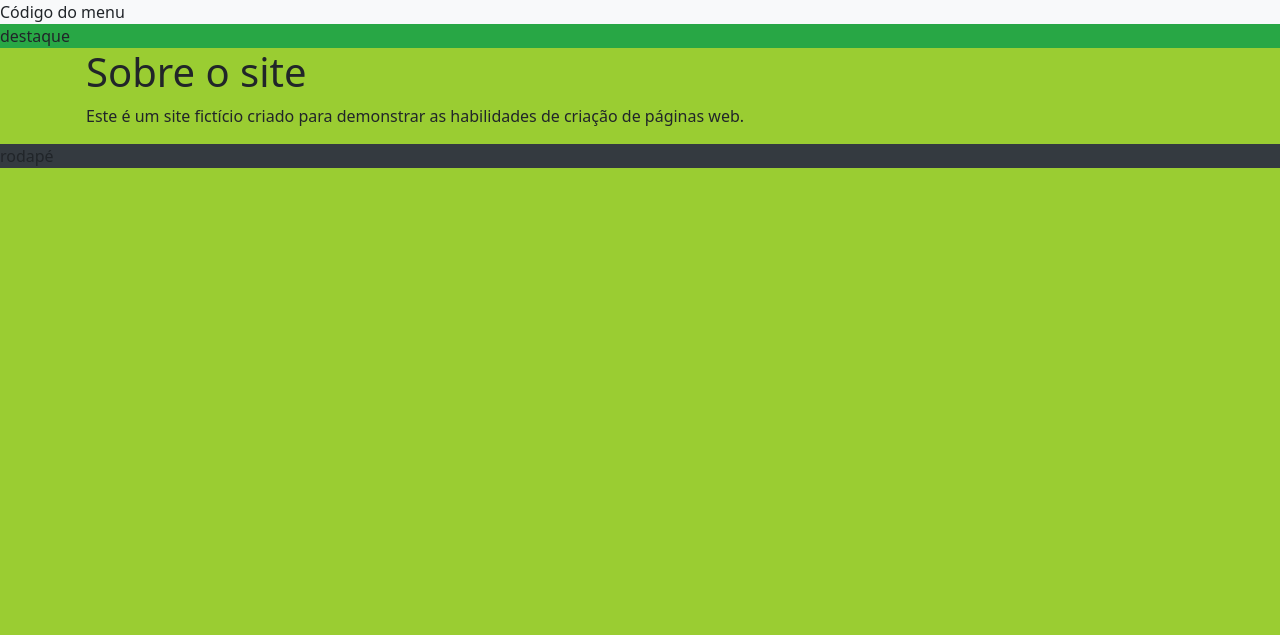
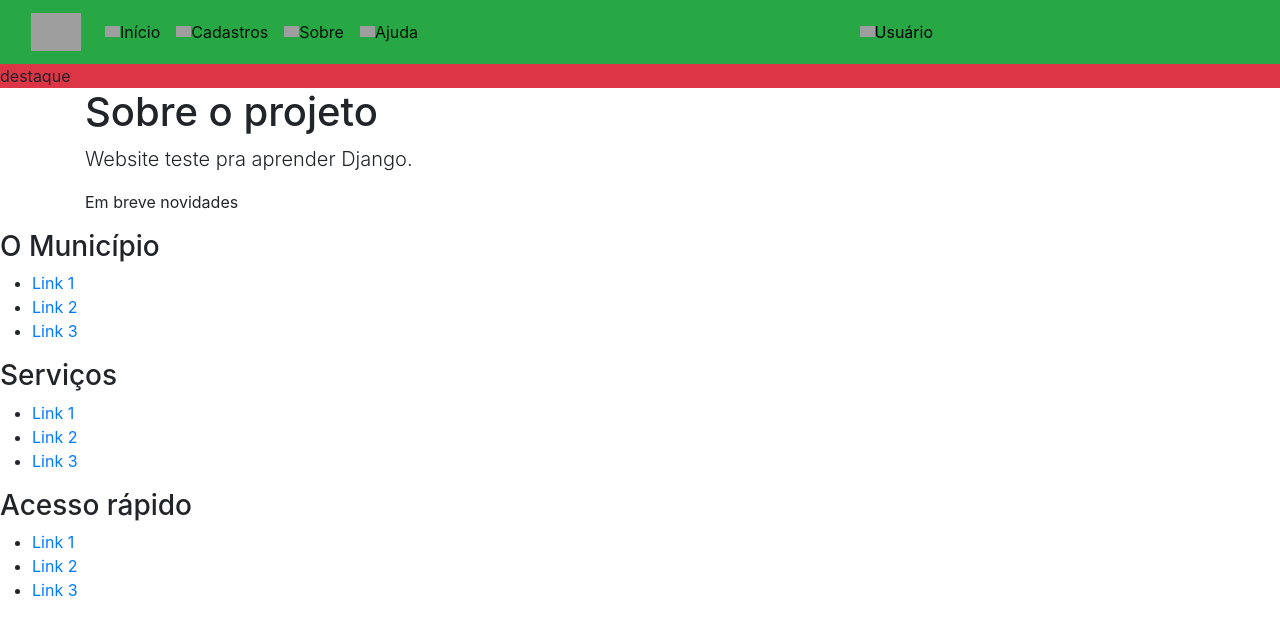
Before and after one commit to samuell19/projeto-django, a Django app: template paginas/templates/paginas/sobre.html in a window 1280 px wide. Shown: the top 635 px of the page. Run offline with Django 3.2, Linux system fonts and the light colour scheme; the template is opened without the code that fills it, so the values that code supplies are empty; some libraries are stand-ins or nearby versions; grey boxes are pictures that could not be loaded.

Commit message:
melhoria do css e do modelo

```diff
--- a/paginas/templates/paginas/index.html
+++ b/paginas/templates/paginas/index.html
@@ -5,6 +5,10 @@
 <title>Página inicial</title>
 {% endblock %}
 
+{% block destaque %}
+{% endblock %}
+
+
 {% block conteúdo %}
 <div class="container">
     <h3>Página inicial</h3>
--- a/paginas/templates/paginas/modelo.html
+++ b/paginas/templates/paginas/modelo.html
@@ -11,17 +11,61 @@
     {% block titulo %}
     <title>modelo</title>
     {% endblock %}
-    <link rel="stylesheet" href="{% static 'css/estilo.css' %}">
+    <link href="https://stackpath.bootstrapcdn.com/bootstrap/4.5.2/css/bootstrap.min.css" rel="stylesheet">
+
+
+  <script src="https://code.jquery.com/jquery-3.5.1.slim.min.js"></script>
+  <script src="https://cdn.jsdelivr.net/npm/@popperjs/core@2.0.6/dist/umd/popper.min.js"></script>
+  <script src="https://stackpath.bootstrapcdn.com/bootstrap/4.5.2/js/bootstrap.min.js"></script>
+
+    <link rel="stylesheet" href="{% static 'css/footer.css' %}">
 </head>
 <body>
     {% block menu %}
     <div class="bg-light">
-        Código do menu
+        <nav class="navbar navbar-expand-sm navbar-light bg-success">
+            <div class="container-fluid">
+                <a class="navbar-brand" href="#"><img src="{% static 'img/logo redonda.png' %}" width="50"></a>
+                <button class="navbar-toggler" type="button" data-toggle="collapse" data-target="#navbarID"
+                    aria-controls="navbarID" aria-expanded="false" aria-label="Toggle navigation">
+                    <span class="navbar-toggler-icon"></span>
+                </button>
+                <div class="collapse navbar-collapse" id="navbarID">
+                    <div class="navbar-nav">
+                        <a class="nav-link active d-flex align-items-center" aria-current="page" href="{% url 'inicio' %}">
+                            <img src="{% static 'img/casa.png' %}" width="15" class="me-2">
+                            <span>Início</span>
+                        </a>
+                        <a class="nav-link active d-flex align-items-center" aria-current="page" href="#">
+                            <img src="{% static 'img/adição.png' %}" width="15" class="me-2">
+                            <span>Cadastros</span>
+                        </a>
+                        <a class="nav-link active d-flex align-items-center" aria-current="page" href="{% url 'sobre' %}">
+                            <img src="{% static 'img/i.png' %}" width="15" class="me-2">
+                            <span>Sobre</span>
+                        </a>
+                        <a class="nav-link active d-flex align-items-center" aria-current="page" href="#">
+                            <img src="{% static 'img/interrogas.png' %}" width="15" class="me-2">
+                            <span>Ajuda</span>
+                        </a>
+                    </div>
+
+
+                    <a class="nav-link active d-flex align-items-center ml-auto" aria-current="page" href="#" style="margin-right: 300px; color: black;">
+                        <img src="{% static 'img/user.png' %}" width="15" class="me-2">
+                        <span>Usuário</span>
+                    </a>
+                </div>
+            </div>
+        </nav>
     </div>
-    {% endblock %}
+{% endblock %}
+
+
+
 
     {% block destaque %}
-    <div class="bg-success">
+    <div class="bg-danger">
         destaque
     </div>
     {% endblock %}
@@ -34,9 +78,32 @@
     {% endblock %}
 
     {% block rodapé %}
-    <div class="bg-dark">
-        rodapé
-    </div>
+    <footer>
+        <div class="footer-section">
+          <h3>O Município</h3>
+          <ul>
+            <li><a href="#">Link 1</a></li>
+            <li><a href="#">Link 2</a></li>
+            <li><a href="#">Link 3</a></li>
+          </ul>
+        </div>
+        <div class="footer-section">
+          <h3>Serviços</h3>
+          <ul>
+            <li><a href="#">Link 1</a></li>
+            <li><a href="#">Link 2</a></li>
+            <li><a href="#">Link 3</a></li>
+          </ul>
+        </div>
+        <div class="footer-section">
+          <h3>Acesso rápido</h3>
+          <ul>
+            <li><a href="#">Link 1</a></li>
+            <li><a href="#">Link 2</a></li>
+            <li><a href="#">Link 3</a></li>
+          </ul>
+        </div>
+      </footer>
     {% endblock %}
 
 </body>
--- a/paginas/templates/paginas/sobre.html
+++ b/paginas/templates/paginas/sobre.html
@@ -6,7 +6,8 @@
 
 {% block conteúdo %}
 <div class="container">
-    <h1>Sobre o site</h1>
-    <p>Este é um site fictício criado para demonstrar as habilidades de criação de páginas web.</p>
+    <h1>Sobre o projeto</h1>
+    <p class="lead">Website teste pra aprender Django.</p>
+    <p>   Em breve novidades</p>
 </div>
 {% endblock %}
--- a/static/css/estilo.css
+++ b/static/css/estilo.css
@@ -1,3 +1,3 @@
 body {
-    background-color: yellowgreen;
+    background-color: whitesmoke
 }
```
